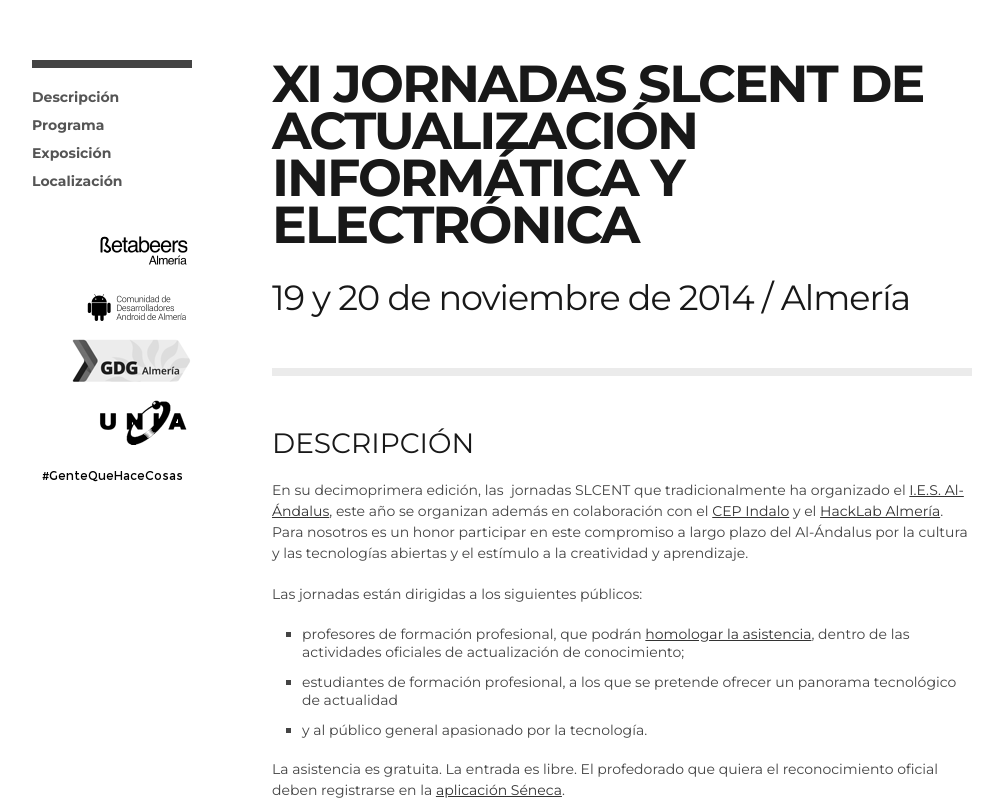
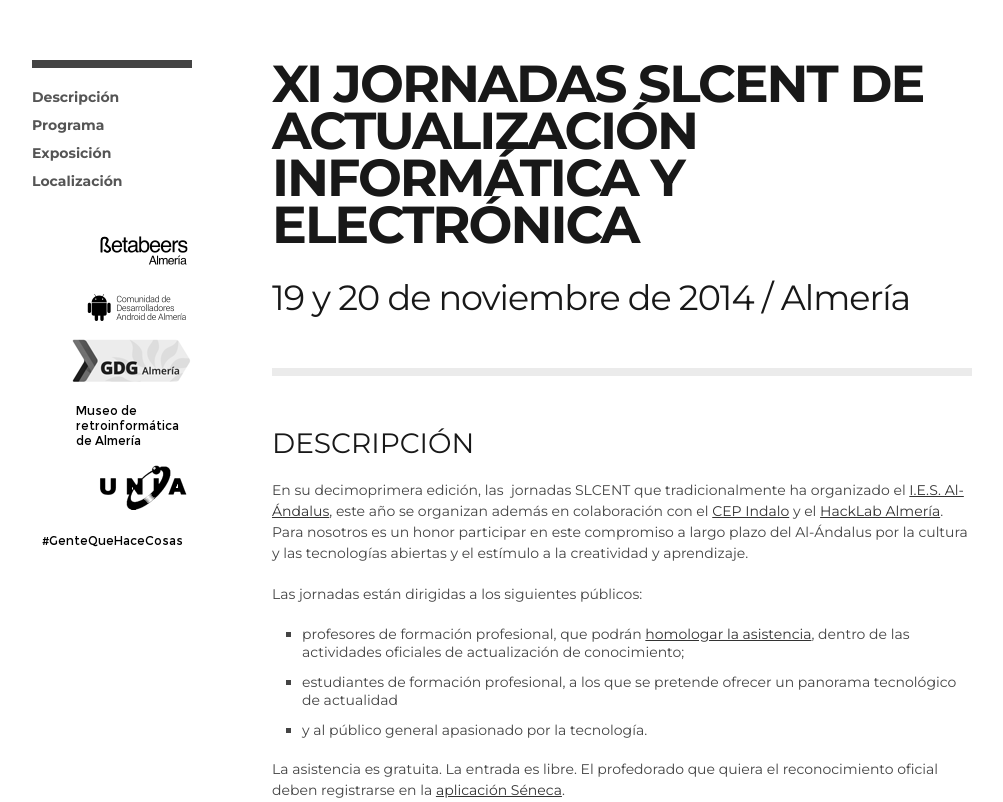
Before and after one commit to HackLab-Almeria/webo, a plain HTML site: page evento/20141119/index.html in a window 1280 px wide. Shown: the top 802 px of the page, without its empty margins (138-1141 px from the left). Drawn offline with Linux system fonts and the light colour scheme; files that its build step writes are made by us from their sources; a script that the page names is missing.

Commit message:
añadido un improvisado logo del museo de retroinformática

```diff
--- a/evento/20141119/index.html
+++ b/evento/20141119/index.html
@@ -64,6 +64,11 @@
             <a href="https://plus.google.com/100779332357161488372/posts"
               style="margin: 0px; padding: 0px; border: 0px; font-family: Montserrat, sans-serif; font-size: 14px; font-style: normal; font-variant: normal; font-weight: normal; line-height: 21px; vertical-align: baseline; color: rgb(51, 51, 51); text-decoration: underline; outline: 0px; letter-spacing: normal; orphans: auto; text-align: start; text-indent: 0px; text-transform: none; white-space: normal; widows: auto; word-spacing: 0px; -webkit-text-stroke-width: 0px; background-color: rgb(0, 0, 0);"><img
                 alt="GDG Almería" src="../../recursos/logo_gdgalmeria.png"
+                style="margin: 0px; padding: 0px; border: 0px solid; font-family: inherit; font-size: inherit; font-style: inherit; font-variant: inherit; font-weight: inherit; line-height: inherit; vertical-align: baseline; max-width: 100%;"
+                align="right"></a><a href="http://olea.org/proyectos/museo-retroinformatica/"
+              style="margin: 0px; padding: 0px; border: 0px; font-family: inherit; font-size: inherit; font-style: inherit; font-variant: inherit; font-weight: inherit; line-height: inherit; vertical-align: baseline; color: rgb(51, 51, 51); text-decoration: underline; outline: 0px;"><img
+                id="BG_1394906292661_2084" alt="Museo de retroinformática de Almería"
+                src="img/museo%20de%20retroinformatica%20de%20Almeria.png"
                 style="margin: 0px; padding: 0px; border: 0px solid; font-family: inherit; font-size: inherit; font-style: inherit; font-variant: inherit; font-weight: inherit; line-height: inherit; vertical-align: baseline; max-width: 100%;"
                 align="right"></a><a href="http://unia.ual.es/" style="margin: 0px; padding: 0px; border: 0px; font-family: inherit; font-size: inherit; font-style: inherit; font-variant: inherit; font-weight: inherit; line-height: inherit; vertical-align: baseline; color: rgb(51, 51, 51); text-decoration: underline; outline: 0px;"><img
                 id="BG_1394906292661_2084" alt="Asociación Universitarios de informática de Almería"
```
Also changed, not shown: evento/20141119/img/museo de retroinformatica de Almeria.png (added), 1 other file.
